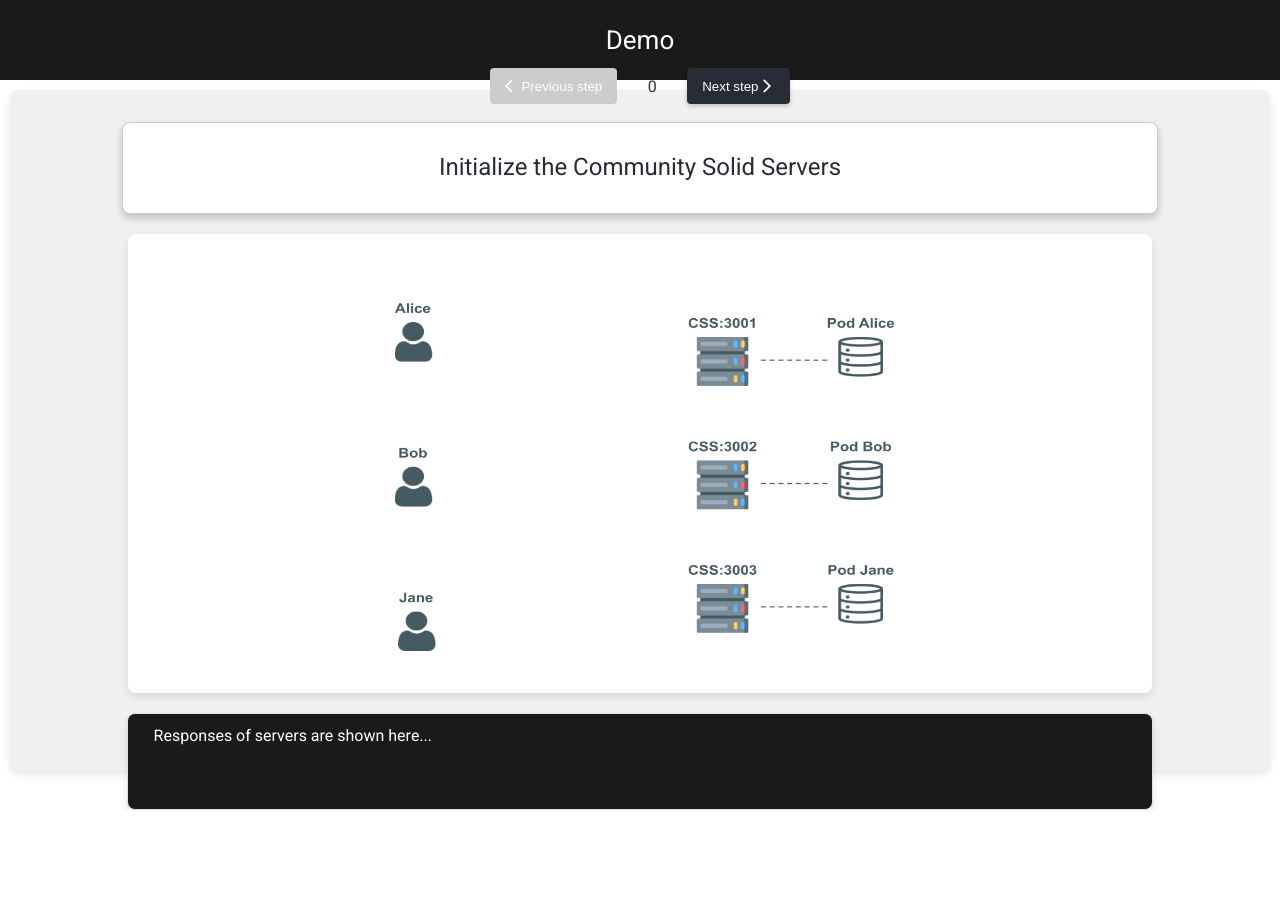
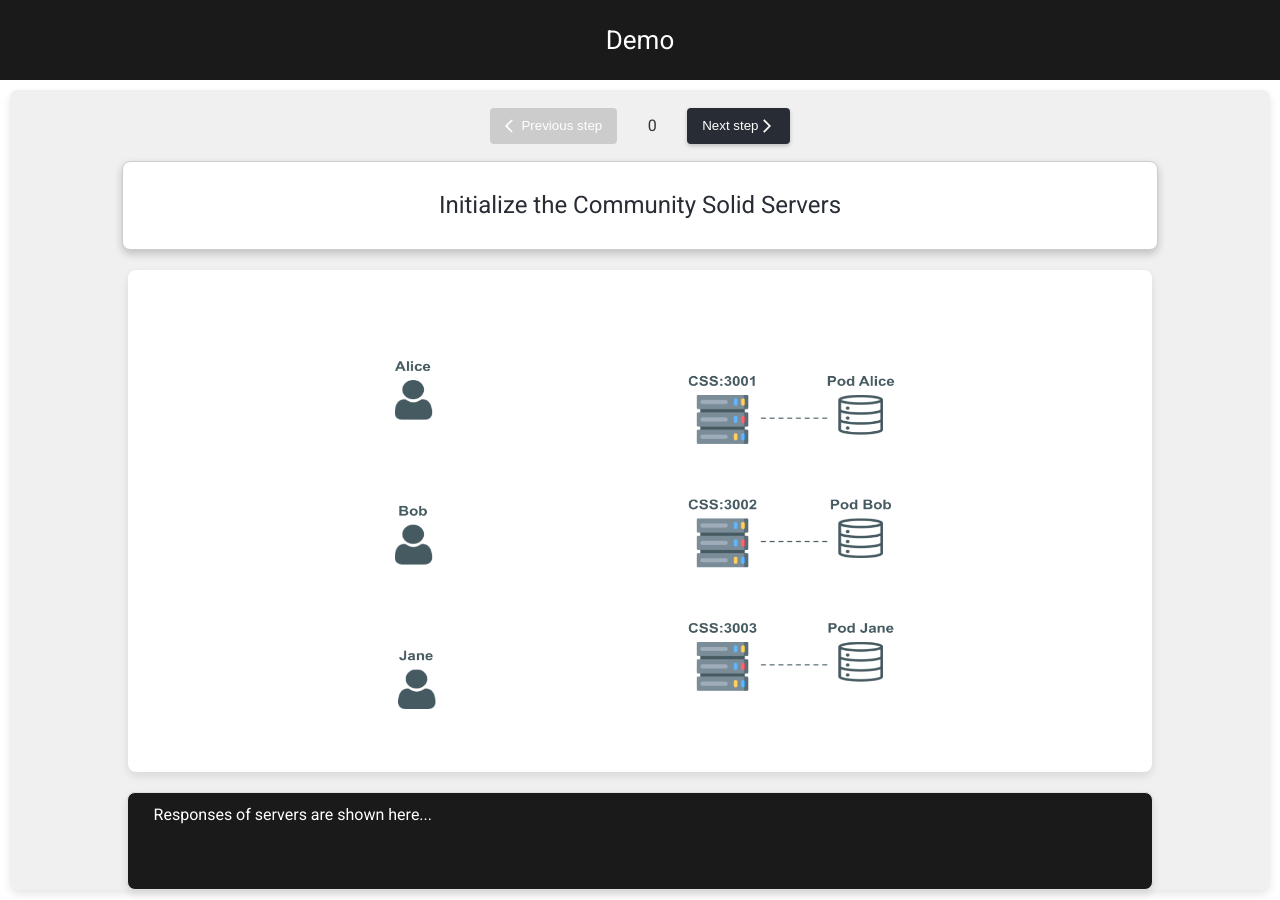
Before and after one commit to RubenLauwaert/mbacsa-demo, a React (Create React App) app: page / in a window 1280 px wide. Before the commit the page ends 810 px from the top, so only its background shows below. Built offline with nearby package versions, Linux system fonts and the light colour scheme; no server answers.

Commit message:
Restyling on macbook

```diff
--- a/src/components/ServerOutput.tsx
+++ b/src/components/ServerOutput.tsx
@@ -7,12 +7,12 @@ interface ServerOutputProps {
 
 const ServerOutput: React.FC<ServerOutputProps> = ({ output }) => {
   // Get the last 5 elements of the array, or all elements if fewer than 5
-  const lastFive = output.slice(-5);
+  const lastThree = output.slice(-3);
 
   return (
     <div className='output-container'>
       <div className='output-text'>
-        {lastFive.map((item, index) => (
+        {lastThree.map((item, index) => (
           <p key={index}>{item}</p> // Use index as a key (or a unique identifier if available)
         ))}
       </div>
--- a/src/css/App.css
+++ b/src/css/App.css
@@ -36,7 +36,7 @@ body {
 }
 
 .StepMechanism {
-  height: 85vh;
+  height: 100vh;
 }
 
 .DelegationVisuals {
--- a/src/css/StepMechanism.css
+++ b/src/css/StepMechanism.css
@@ -3,6 +3,7 @@
   flex-direction: column; /* Stack children vertically */
   align-items: center; /* Horizontally center the children */
   min-width: 800px;
+  height: 100%;
 }
 
 
@@ -82,6 +83,7 @@
   justify-content: center;
   align-items: center;
   /* Optional: add padding or margins as needed */
+  height: 100%;
 }
 
 .DelegationVisuals, .ServerOutput {
```
Also changed, not shown: 2 other files (tests, documents, lock files or other folders).
